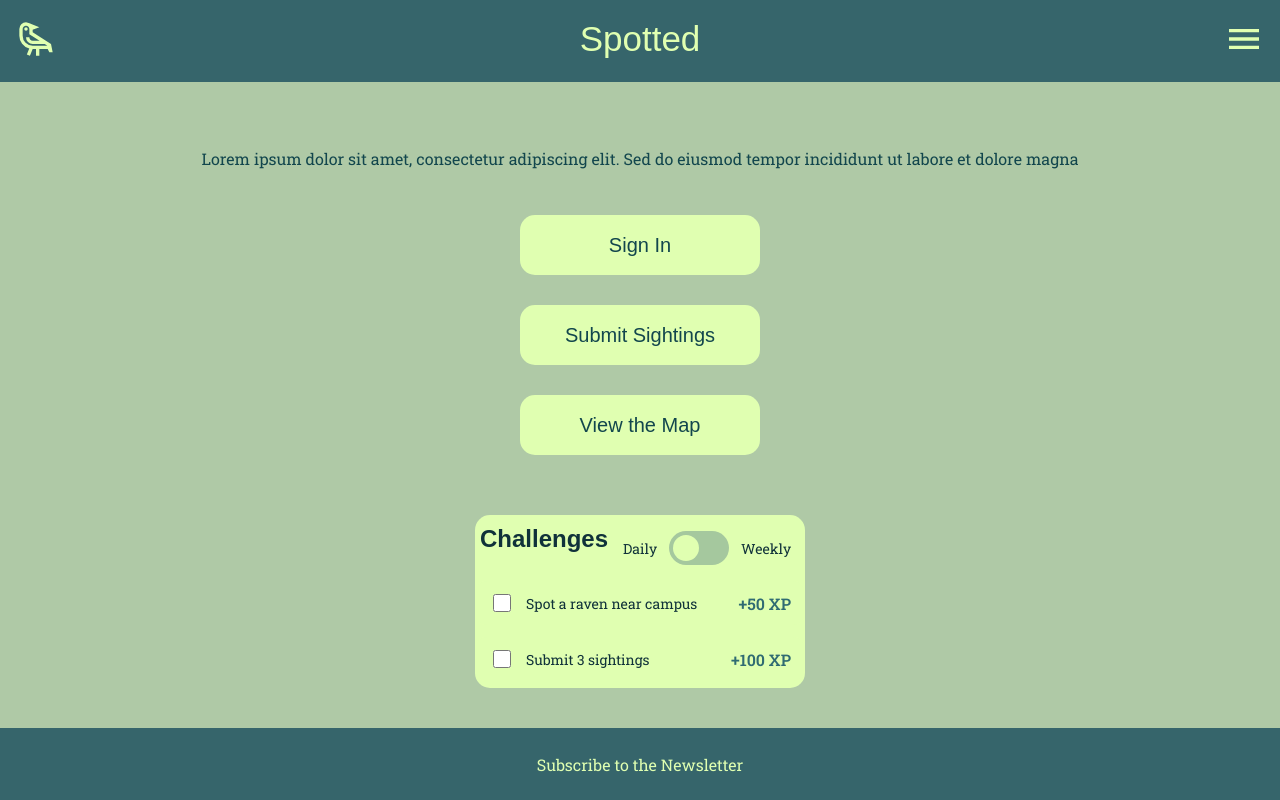
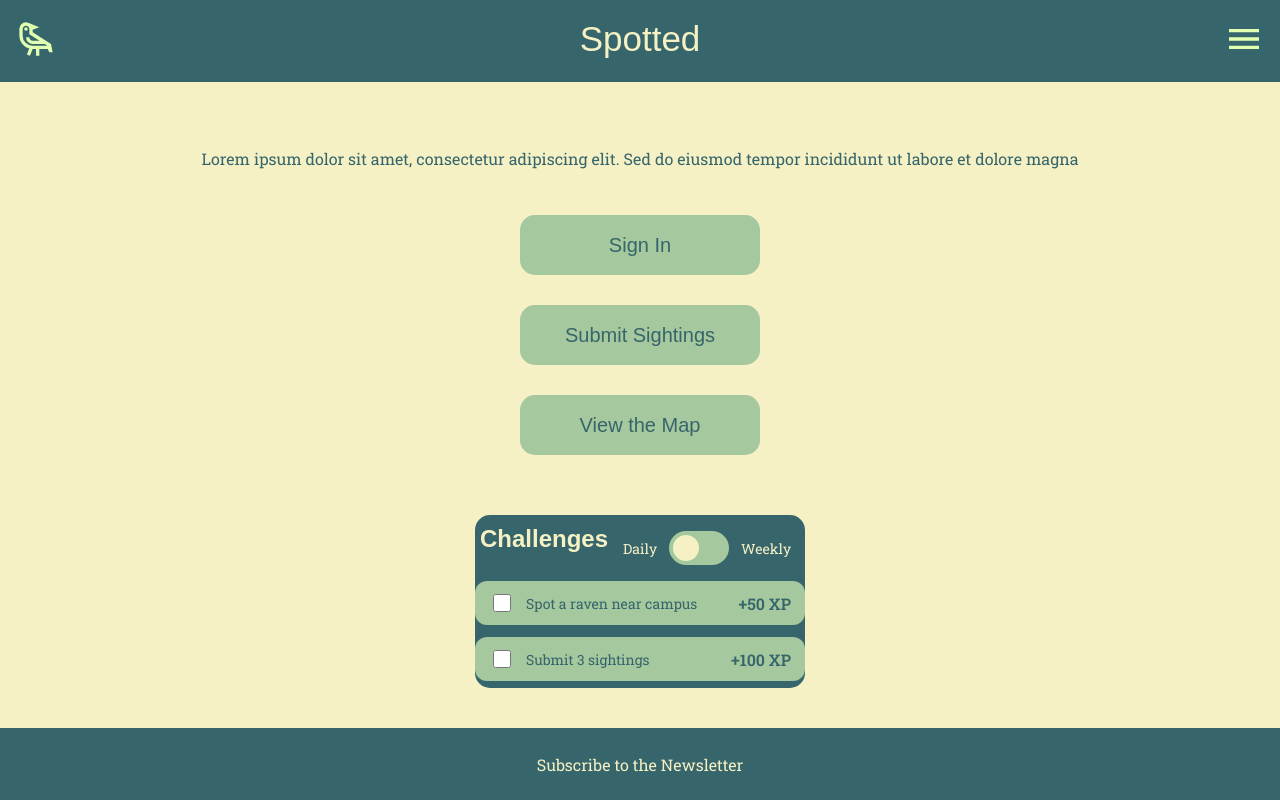
Before and after one commit to RSCHAN17/Deep-Dive, a website: page frontend/landingpage/index.html in a window 1280 px wide. Drawn offline with Linux system fonts and the light colour scheme; a web font is replaced by a local one.

Commit message:
Update styles for public-facing pages

```diff
--- a/frontend/aboutus/style.css
+++ b/frontend/aboutus/style.css
@@ -2,7 +2,7 @@ html, body {
   margin: 0;
   padding: 0;
   box-sizing: border-box;
-  background-color: #AFC9A6;
+  background-color: #F5F1C4;
 
 }
 .navbar {
@@ -22,7 +22,7 @@ html, body {
 .navbar a {
   float: left;
   font-size: 16px;
-  color: white;
+  color: #F5F1C4;
   text-align: center;
   padding: 14px 16px;
   text-decoration: none;
@@ -30,7 +30,7 @@ html, body {
 
 #title {
     font-family: "Jockey One", sans-serif;
-    color: #E0FFB1;
+    color: #F5F1C4;
     font-size: 35px;
     padding-bottom: 18px;
 }
@@ -45,7 +45,7 @@ html, body {
   font-size:16px;
   border: none;
   outline: none;
-  color: white;
+  color: #F5F1C4;
   padding: 19px 16px;
   background-color: inherit;
   font-family: inherit;
@@ -53,7 +53,7 @@ html, body {
 }
 
 .dropdown:hover .dropbtn {
-  background-color: #12464D;
+  background-color: #36656B;
 }
 
 .dropdown-content {
@@ -61,7 +61,7 @@ html, body {
   grid-template-columns:repeat(2,1fr);
   gap:16px;
   position: absolute;
-  background-color: #E0FFB1;
+  background-color: #36656B;
   top:100%;
   left: 0;
   right: 0;
@@ -73,7 +73,7 @@ html, body {
 
 .dropdown-content a {
   float: none;
-  color: black;
+  color: #36656B;
   padding: 20px 16px;
   text-decoration: none;
   display: block;
@@ -87,12 +87,12 @@ html, body {
     padding:10px;
     margin:10px;
     font-family: "Jockey One", sans-serif;
-    color: #12464D;
+    color: #36656B;
 
 }
 
 .dropdown-content a:hover {
-  background-color: #ddd;
+  background-color: #A5C89E;
 }
 
 .dropdown:hover .dropdown-content {
@@ -111,7 +111,7 @@ html, body {
     justify-content: center;
 }
 #contactdetails {
-    color: #E0FFB1;
+    color: #F5F1C4;
     display:flex;
     align-items: center;
     justify-content: center;
@@ -125,21 +125,21 @@ html, body {
   font-family: "Jockey One", serif;
   font-weight: 800;
   font-size: 18px;
-  color: #12464D;
+  color: #36656B;
   margin: 8px 0 10px;
 }
 
 .rounded-box {
   border-radius: 18px;
   padding: 14px;
-  background: #E0FFb1;
+  background: #A5C89E;
 }
 
 .rounded-box p {
   margin: 0;
   text-align: center;
   line-height: 1.4;
-  color: #12464D;
+  color: #36656B;
 }
 
 .rounded-box.tall {
@@ -157,7 +157,6 @@ html, body {
   font-family: "Roboto Slab", serif;
 }
 
-
 .who-grid {
   display: grid;
   grid-template-columns: 70px 1fr;
@@ -171,9 +170,9 @@ html, body {
   padding-top: 6px;
 }
 
-.avatar { /* Avatar container, will change to images later */
+.avatar {
   width: 56px;
   height: 56px;
-  background: #D9D9D9;
+  background: #A5C89E;
   border-radius: 10px;
 }
--- a/frontend/landingpage/style.css
+++ b/frontend/landingpage/style.css
@@ -21,7 +21,7 @@ html, body {
 .navbar a {
   float: left;
   font-size: 16px;
-  color: white;
+  color: #F5F1C4;
   text-align: center;
   padding: 14px 16px;
   text-decoration: none;
@@ -29,7 +29,7 @@ html, body {
 
 #title {
     font-family: "Jockey One", sans-serif;
-    color: #E0FFB1;
+    color: #F5F1C4;
     font-size: 35px;
     padding-bottom: 18px;
 }
@@ -44,7 +44,7 @@ html, body {
   font-size:16px;
   border: none;
   outline: none;
-  color: white;
+  color: #F5F1C4;
   padding: 19px 16px;
   background-color: inherit;
   font-family: inherit;
@@ -52,7 +52,7 @@ html, body {
 }
 
 .dropdown:hover .dropbtn {
-  background-color: #12464D;
+  background-color: #36656B;
 }
 
 .dropdown-content {
@@ -60,7 +60,7 @@ html, body {
   grid-template-columns:repeat(2,1fr);
   gap:16px;
   position: absolute;
-  background-color: #E0FFB1;
+  background-color: #36656B;
   top:100%;
   left: 0;
   right: 0;
@@ -72,7 +72,7 @@ html, body {
 
 .dropdown-content a {
   float: none;
-  color: black;
+  color: #36656B;
   padding: 20px 16px;
   text-decoration: none;
   display: block;
@@ -86,12 +86,12 @@ html, body {
     padding:10px;
     margin:10px;
     font-family: "Jockey One", sans-serif;
-    color: #12464D;
+    color: #36656B;
 
 }
 
 .dropdown-content a:hover {
-  background-color: #ddd;
+  background-color: #A5C89E;
 }
 
 .dropdown:hover .dropdown-content {
@@ -103,8 +103,8 @@ body {
   min-height: 100vh;
   display: flex;
   flex-direction: column;
-  background-color: #AFC9A6; /* main background */
-  color: #10323A;
+  background-color: #F5F1C4;
+  color: #36656B;
 }
 
 main {
@@ -125,7 +125,7 @@ main {
   margin-top: 10px;
   margin-bottom: 30px;
   border-radius: 15px;
-  color:#12464D;
+  color:#36656B;
   font-family:"Roboto Slab", serif;
 }
 
@@ -140,23 +140,20 @@ main {
   flex-direction: column;
   align-items: center;
   justify-content: center;
-  background-color: #E0FFB1;
+  background-color: #A5C89E;
   border-radius: 15px;
   width: 240px;
   height: 60px;
   font-family: "Jockey One", sans-serif;
   gap:20px;
   border:0;
-  color:#12464D;
+  color:#36656B;
   font-size: 20px;
 
 }
 
-
-
-
 .challenges{
-  background-color: #E0FFB1;
+  background-color: #36656B;
   width: 330px;
   height: 173px;
   border-radius: 15px;
@@ -169,6 +166,7 @@ main {
   font-family: "Jockey One", sans-serif;
   padding: 5px;
   margin-top: 2px;
+  color: #F5F1C4;
 }
 .titleorder {
   display:flex;
@@ -192,16 +190,15 @@ main {
   font-size: 14px;
   font-family: "Roboto Slab",serif;
   user-select:none;
+  color: #F5F1C4;
 }
 
-/* Hide default HTML checkbox */
 .switch input {
   opacity: 0;
   width: 0;
   height: 0;
 }
 
-/* The slider */
 .slider {
   position: absolute;
   cursor: pointer;
@@ -221,7 +218,7 @@ main {
   width: 26px;
   left: 4px;
   bottom: 4px;
-  background-color: #E0FFB1;
+  background-color: #F5F1C4;
   -webkit-transition: .4s;
   transition: .4s;
 }
@@ -240,7 +237,6 @@ input:checked + .slider:before {
   transform: translateX(26px);
 }
 
-/* Rounded sliders */
 .slider.round {
   border-radius: 34px;
 }
@@ -257,39 +253,35 @@ input:checked + .slider:before {
     gap: 12px;
 }
 
-/* Single row */
 .challenge-item {
     display: flex;
     align-items: center;
     gap: 12px;
     padding: 10px 14px;
-    background-color: #E0FFB1;
+    background-color: #A5C89E;
     border-radius: 12px;
 }
 
-/* Checkbox color */
 .challenge-check {
-    accent-color: #C0392B; /* red by default */
+    accent-color: #C0392B;
     width: 18px;
     height: 18px;
 }
 
-/* Turn green when checked */
 .challenge-check:checked {
     accent-color: #2ECC71;
 }
 
-/* Description grows */
 .challenge-desc {
     flex: 1;
     font-family: "Roboto Slab", serif;
     font-size: 14px;
+    color: #36656B;
 }
 
-/* Reward stays right-aligned */
 .challenge-reward {
     font-weight: 600;
-    color: #2F6B72;
+    color: #36656B;
     white-space: nowrap;
 }
 
@@ -305,7 +297,7 @@ input:checked + .slider:before {
     justify-content: center;
 }
 #contactdetails {
-    color: #E0FFB1;
+    color: #F5F1C4;
     display:flex;
     align-items: center;
     justify-content: center;
--- a/frontend/loginpage/style.css
+++ b/frontend/loginpage/style.css
@@ -20,7 +20,7 @@ html, body {
 .navbar a {
   float: left;
   font-size: 16px;
-  color: white;
+  color: #F5F1C4;
   text-align: center;
   padding: 14px 16px;
   text-decoration: none;
@@ -28,7 +28,7 @@ html, body {
 
 #title {
     font-family: "Jockey One", sans-serif;
-    color: #E0FFB1;
+    color: #F5F1C4;
     font-size: 35px;
     padding-bottom: 18px;
 }
@@ -43,7 +43,7 @@ html, body {
   font-size:16px;
   border: none;
   outline: none;
-  color: white;
+  color: #F5F1C4;
   padding: 19px 16px;
   background-color: inherit;
   font-family: inherit;
@@ -51,7 +51,7 @@ html, body {
 }
 
 .dropdown:hover .dropbtn {
-  background-color: #12464D;
+  background-color: #36656B;
 }
 
 .dropdown-content {
@@ -59,7 +59,7 @@ html, body {
   grid-template-columns:repeat(2,1fr);
   gap:16px;
   position: absolute;
-  background-color: #E0FFB1;
+  background-color: #36656B;
   top:100%;
   left: 0;
   right: 0;
@@ -71,7 +71,7 @@ html, body {
 
 .dropdown-content a {
   float: none;
-  color: black;
+  color: #36656B;
   padding: 20px 16px;
   text-decoration: none;
   display: block;
@@ -85,12 +85,12 @@ html, body {
     padding:10px;
     margin:10px;
     font-family: "Jockey One", sans-serif;
-    color: #12464D;
+    color: #36656B;
 
 }
 
 .dropdown-content a:hover {
-  background-color: #ddd;
+  background-color: #A5C89E;
 }
 
 .dropdown:hover .dropdown-content {
@@ -107,31 +107,23 @@ body {
   min-height: 100vh;
   display: flex;
   flex-direction: column;
-  background-color: #AFC9A6; /* main background */
-  color: #10323A;
+  background-color: #F5F1C4;
+  color: #36656B;
 }
-
-
-
-/* Main layout */
 
 main {
   flex: 1;
   display: flex;
   justify-content: center;
   align-items: center;
-
-
 }
-
-/*Login box*/
 
 .login-box {
   width: 100%;
   height: 33%;
   max-width: 320px;
   padding: 20px;
-  background-color: #D8FFB8;
+  background-color: #A5C89E;
   border-radius: 18px;
   box-shadow: 0 10px 25px rgba(148, 52, 111, 0.15);
   display: flex;
@@ -143,21 +135,21 @@ main {
   text-align: center;
   margin-top: 0;
   font-family: "Jockey One", sans-serif;
+  color: #36656B;
 }
-
-/* Form elements */
 
 input {
   padding: 10px 12px;
   font-size: 16px;
   border-radius: 999px;
-  border: none;
-  background-color: #A9C8A0;
+  border: 0px solid #36656B;
+  background-color: #F5F1C4;
   font-family: "Roboto Slab", serif;
+  color: #36656B;
 }
 
 input:focus {
-  outline: 2px solid #2F6B72;
+  outline: 2px solid #36656B;
 }
 
 #submit {
@@ -165,8 +157,8 @@ input:focus {
   font-size: 16px;
   border-radius: 999px;
   border: none;
-  background-color: #2F6B72;
-  color: #E8FFC9;
+  background-color: #36656B;
+  color: #F5F1C4;
   cursor: pointer;
   font-family: "Roboto Slab", serif;
 }
@@ -175,8 +167,6 @@ button:hover {
   opacity: 0.9;
 }
 
-/*Links */
-
 .signup {
   text-align: right;
   font-size: 14px;
@@ -184,7 +174,7 @@ button:hover {
 }
 
 .signup p {
-  color: #10323A;
+  color: #36656B;
   text-decoration: none;
   font-weight: 600;
 }
@@ -192,7 +182,6 @@ button:hover {
 .signup a:hover {
   text-decoration: underline;
 }
-
 
 #footerdiv {
     position: relative;
@@ -206,7 +195,7 @@ button:hover {
     justify-content: center;
 }
 #contactdetails {
-    color: #E0FFB1;
+    color: #F5F1C4;
     display:flex;
     align-items: center;
     justify-content: center;
--- a/frontend/registerpage/style.css
+++ b/frontend/registerpage/style.css
@@ -3,9 +3,8 @@ html, body {
   padding: 0;
   box-sizing: border-box;
 }
+
 .navbar {
-  background-color: #333;
-  font-family: Arial;
   background-color:#36656B ;
   display: flex;
   position:relative;
@@ -34,7 +33,6 @@ html, body {
 }
 
 .dropdown {
-  float: none;
   overflow: hidden;
   position: static;
 }
@@ -47,7 +45,6 @@ html, body {
   padding: 19px 16px;
   background-color: inherit;
   font-family: inherit;
-  margin: 0;
 }
 
 .dropdown:hover .dropbtn {
@@ -59,25 +56,16 @@ html, body {
   grid-template-columns:repeat(2,1fr);
   gap:16px;
   position: absolute;
-  background-color: #E0FFB1;
+  background-color: #36656B;
   top:100%;
   left: 0;
   right: 0;
   width:100%;
-  box-shadow: 0px 8px 16px 0px rgba(0,0,0,0.2);
+  box-shadow: 0px 8px 16px rgba(0,0,0,0.2);
   z-index: 1000;
   visibility: hidden;
 }
 
-.dropdown-content a {
-  float: none;
-  color: black;
-  padding: 20px 16px;
-  text-decoration: none;
-  display: block;
-  text-align: left;
-
-}
 .dropdown-items {
   background-color: #A5C89E;
   border:0;
@@ -85,55 +73,35 @@ html, body {
   padding:10px;
   margin:10px;
   font-family: "Jockey One", sans-serif;
-    color: #12464D;
-
-}
-
-.dropdown-content a:hover {
-  background-color: #ddd;
+  color: #36656B;
 }
 
 .dropdown:hover .dropdown-content {
   visibility: visible;
 }
 
-* {
-  box-sizing: border-box;
-}
-
 body {
-  margin: 0;
   font-family: system-ui, -apple-system, BlinkMacSystemFont, sans-serif;
   min-height: 100vh;
   display: flex;
   flex-direction: column;
-  background-color: #AFC9A6; /* main background */
-  color: #10323A;
+  background-color: #F5F1C4;
+  color: #36656B;
 }
-
-
-
-/* Main layout */
 
 main {
   flex: 1;
   display: flex;
   justify-content: center;
   align-items: center;
-
-
 }
-
-/*Login box*/
 
 .login-box {
   width: 100%;
-  height: 33%;
   max-width: 320px;
   padding: 20px;
-  background-color: #D8FFB8;
+  background-color: #A5C89E;
   border-radius: 18px;
-  box-shadow: 0 10px 25px rgba(148, 52, 111, 0.15);
   display: flex;
   flex-direction: column;
   gap: 12px;
@@ -143,21 +111,27 @@ main {
   text-align: center;
   margin-top: 0;
   font-family: "Jockey One", sans-serif;
+  color: #36656B;
 }
-
-/* Form elements */
 
 input {
   padding: 10px 12px;
   font-size: 16px;
   border-radius: 999px;
-  border: none;
-  background-color: #A9C8A0;
+  border: 0px solid #36656B;
+  background-color: #F5F1C4;
   font-family: "Roboto Slab", serif;
+  color: #36656B;
+}
+
+input::placeholder {
+  color: #36656B;
+  opacity: 0.8;
 }
 
 input:focus {
-  outline: 2px solid #2F6B72;
+  outline: none;
+  border-color: #36656B;
 }
 
 #submit {
@@ -165,40 +139,17 @@ input:focus {
   font-size: 16px;
   border-radius: 999px;
   border: none;
-  background-color: #2F6B72;
-  color: #E8FFC9;
+  background-color: #36656B;
+  color: #F5F1C4;
   cursor: pointer;
+  font-family: "Roboto Slab", serif;
 }
 
 button:hover {
   opacity: 0.9;
 }
 
-/*Links */
-
-.signup {
-  text-align: right;
-  font-size: 14px;
-  font-family: "Roboto Slab", serif;;
-}
-
-.signup a {
-  color: #10323A;
-  text-decoration: none;
-  font-weight: 600;
-}
-
-.signup a:hover {
-  text-decoration: underline;
-}
-#submit {
-    font-family: "Roboto Slab", serif;
-}
-
 #footerdiv {
-    position: relative;
-    bottom:0;
-    left:0;
   background-color: #36656B;
   height: 72px;
   width:100%;
@@ -206,10 +157,8 @@ button:hover {
   align-items: center;
   justify-content: center;
 }
+
 #contactdetails {
   color: #E0FFB1;
-    display:flex;
-    align-items: center;
-    justify-content: center;
   font-family: "Roboto Slab", serif;
 }
--- a/frontend/spottedmap/style.css
+++ b/frontend/spottedmap/style.css
@@ -6,7 +6,7 @@ html, body {
 }
 
 body {
-  background-color: #AFC9A6;
+  background-color: #F5F1C4;
 }
 
 .navbar {
@@ -25,7 +25,7 @@ body {
 .navbar a {
   float: left;
   font-size: 16px;
-  color: white;
+  color: #F5F1C4;
   text-align: center;
   padding: 14px 16px;
   text-decoration: none;
@@ -33,7 +33,7 @@ body {
 
 #title {
   font-family: "Jockey One", sans-serif;
-  color: #E0FFB1;
+  color: #F5F1C4;
   font-size: 35px;
   padding-bottom: 18px;
 }
@@ -48,7 +48,7 @@ body {
   font-size: 16px;
   border: none;
   outline: none;
-  color: white;
+  color: #F5F1C4;
   padding: 19px 16px;
   background-color: inherit;
   font-family: inherit;
@@ -57,7 +57,7 @@ body {
 }
 
 .dropdown:hover .dropbtn {
-  background-color: #12464D;
+  background-color: #36656B;
 }
 
 .dropdown-content {
@@ -65,7 +65,7 @@ body {
   grid-template-columns: repeat(2, 1fr);
   gap: 16px;
   position: absolute;
-  background-color: #E0FFB1;
+  background-color: #36656B;
   top: 100%;
   left: 0;
   right: 0;
@@ -82,7 +82,7 @@ body {
   padding: 10px;
   margin: 10px;
   font-family: "Jockey One", sans-serif;
-  color: #12464D;
+  color: #36656B;
   cursor: pointer;
 }
 
@@ -103,7 +103,7 @@ body {
 }
 
 #contactdetails {
-  color: #E0FFB1;
+  color: #F5F1C4;
   display: flex;
   align-items: center;
   justify-content: center;
@@ -133,8 +133,9 @@ body {
 
 .placeholder-text {
   font-family: "Roboto Slab", serif;
-  color: #12464D;
+  color: #36656B;
   margin: 0;
+  pointer-events: none;
 }
 
 .coords {
@@ -143,15 +144,16 @@ body {
   right: 12px;
   font-family: "Roboto Slab", serif;
   font-size: 14px;
-  color: #12464D;
+  color: #36656B;
   margin: 0;
+  pointer-events: none;
 }
 
 .last-updated {
   margin: 10px 2px 10px;
   font-family: "Jockey One", sans-serif;
   font-size: 18px;
-  color: #12464D;
+  color: #36656B;
 }
 
 .info-box {
@@ -162,7 +164,7 @@ body {
   padding: 12px;
   box-sizing: border-box;
   gap: 16px;
-  background: #E0FFB1;
+  background: #A5C89E;
 }
 
 .left {
@@ -182,9 +184,9 @@ body {
   margin: 0 0 8px 0;
   font-size: 22px;
   font-family: "Jockey One", serif;
-  color:#36656B
+  color: #36656B;
+}
 
-}
 .icons {
   display: flex;
   gap: 6px;
@@ -197,6 +199,7 @@ body {
   font-size: 14px;
   line-height: 1;
 }
+
 .left img {
   width: 100%;
   height: auto;
@@ -211,12 +214,10 @@ body {
   flex-direction: column;
   gap: 20px;
   padding-top: 10px;
-  background-color: #A5C89E;
+  background-color: #36656B;
   border-radius: 15px;
   margin-top: 45px;
   margin-bottom: -5px;
-
-
 }
 
 .right p {
@@ -224,15 +225,14 @@ body {
   font-size: 14px;
   padding-left: 10px;
   font-family: "Roboto Slab", sans-serif;
-  color:#36656B
+  color: #F5F1C4;
 }
-
 
 .map-filter-btn {
   position: absolute;
   top: 12px;
   left: 12px;
-  z-index: 5;
+  z-index: 11;
   border: 0;
   background: transparent;
   padding: 6px;
@@ -240,7 +240,7 @@ body {
 }
 
 .map-filter-icon {
-  fill: #12464D;
+  fill: #36656B;
   display: block;
 }
 
@@ -250,7 +250,7 @@ body {
   left: 0;
   width: 170px;
   padding: 10px;
-  background: #E0FFB1;
+  background: #36656B;
   border-radius: 16px;
   box-shadow: 0 10px 25px rgba(0,0,0,0.2);
   z-index: 10;
@@ -268,7 +268,7 @@ body {
 .filter-title {
   font-family: "Jockey One", sans-serif;
   font-size: 18px;
-  color: #12464D;
+  color: #F5F1C4;
   text-align: center;
   margin-bottom: 8px;
 }
@@ -296,7 +296,7 @@ body {
   height: 16px;
   border-radius: 999px;
   background: #A5C89E;
-  border: 2px solid #12464D;
+  border: 2px solid #F5F1C4;
   cursor: pointer;
   margin-top: -5px;
 }
@@ -308,7 +308,7 @@ body {
 }
 
 .filter-range input[type="range"]::-moz-range-progress {
-  background: #36656B; /* Firefoxcompatibale  */
+  background: #A5C89E;
   height: 6px;
   border-radius: 999px;
 }
@@ -318,14 +318,14 @@ body {
   height: 16px;
   border-radius: 999px;
   background: #A5C89E;
-  border: 2px solid #12464D;
+  border: 2px solid #F5F1C4;
   cursor: pointer;
 }
 
 .filter-range-value {
   font-family: "Roboto Slab", serif;
   font-size: 11px;
-  color: #12464D;
+  color: #F5F1C4;
   text-align: center;
   margin: 5px 0 8px;
 }
@@ -388,7 +388,7 @@ body {
 .filter-text {
   font-family: "Roboto Slab", serif;
   font-size: 13px;
-  color: #12464D;
+  color: #36656B;
 }
 
 .filter-action {
@@ -397,7 +397,7 @@ body {
   border-radius: 12px;
   padding: 8px 10px;
   font-family: "Jockey One", sans-serif;
-  color: #12464D;
+  color: #36656B;
   cursor: pointer;
 }
 
@@ -415,9 +415,9 @@ body {
   width: 100%;
   padding: 8px 10px;
   border-radius: 12px;
-  border: 0px solid #12464D; /* Had to do, if i remove it gives a border?*/
+  border: 0;
   background: #A5C89E;
-  color: #12464D;
+  color: #36656B;
   font-family: "Roboto Slab", serif;
   font-size: 13px;
   outline: none;
@@ -425,17 +425,15 @@ body {
 }
 
 .filter-search::placeholder {
-  color: #12464D;
+  color: #36656B;
   opacity: 0.8;
-}
-
-.filter-search:focus {
-  border-color: #36656B;
 }
 
 .filter-actions {
   display: flex;
   gap: 8px;
+  position: relative;
+  z-index: 20;
 }
 
 .filter-actions .filter-action {
```
Lines whose indentation alone changed are shown as unchanged.
